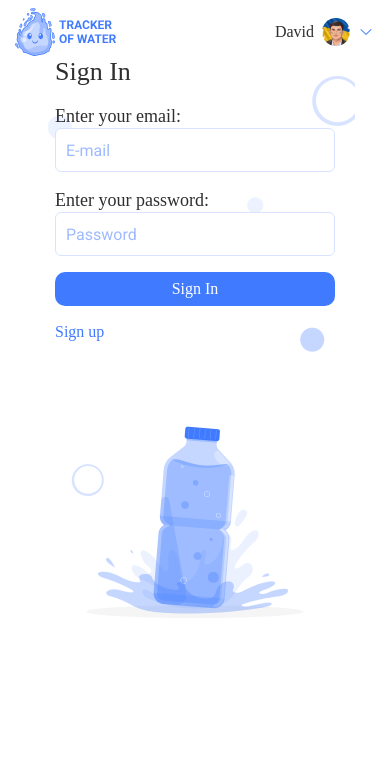
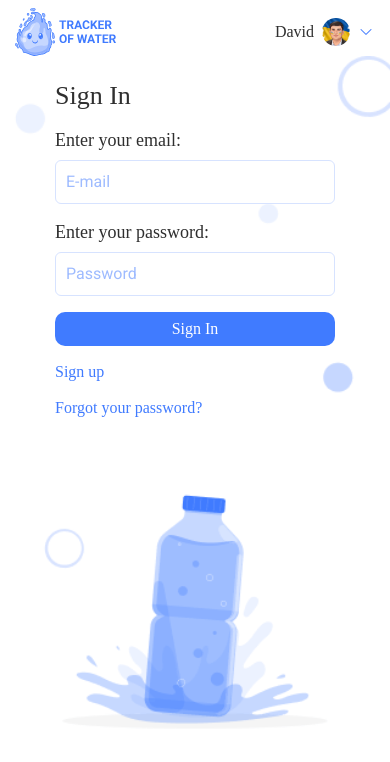
Before and after one commit to AlexSerg01/team-project-watter-app, a React (Vite) app: page /signin in a window 390 px wide. Shown: the top 762 px of the page. Built offline with nearby package versions, Linux system fonts and the light colour scheme.

Commit message:
update_css_forgotPassword_Signin_and_Signup

```diff
--- a/src/App.jsx
+++ b/src/App.jsx
@@ -38,7 +38,10 @@ function App() {
           <Route path="/" element={<Navigate to="/home" />} />
           {/* Add more routes as necessary */}
           <Route path="/reset-password" element={<ForgotPasswordPage />} />
-          <Route path="/reset-password1" element={<UpdatePasswordPage />} />
+          <Route
+            path="/reset-password/:token"
+            element={<UpdatePasswordPage />}
+          />
         </Routes>
       </Router>
     </Layout>
--- a/src/components/AuthFrom/AuthForm.module.css
+++ b/src/components/AuthFrom/AuthForm.module.css
@@ -4,13 +4,15 @@
     flex-direction: column;
     gap: 16px;
     margin-top: 16px;
+    margin-bottom: 16px;
   }
 
   .auth_form label {
+    display: block;
     font-size: 18px;
     line-height: 24px;
     font-weight: 400;
-    margin-bottom: 10px;
+    margin-bottom: 8px;
   }
 
   .auth_form input {
@@ -58,6 +60,7 @@
   }
 
   .auth_form a {
+    display: block;
     color: var(--PRIMERY-BLUE);
     text-decoration: none;
     font-size: 16px;
@@ -86,7 +89,7 @@
     padding: 12px 10px;
     border: 1px solid var(--SECONDARY-GRAY);
     border-radius: 6px;
-    width: 336px;
+    width: 384px;
     box-sizing: border-box;
   }
 
@@ -131,9 +134,11 @@
   }
 
   .auth_form a {
+    display: block;
     color: var(--PRIMERY-BLUE);
     text-decoration: none;
     font-size: 16px;
     line-height: 20px;
+    margin-bottom: 16px;
   }
 }
--- a/src/components/ForgotPasswordForm/ForgotPasswordForm.jsx
+++ b/src/components/ForgotPasswordForm/ForgotPasswordForm.jsx
@@ -28,7 +28,7 @@ const ForgotPasswordForm = () => {
     <Section className={css.sectionForm}>
       <Container className={css.resetPasswordContainer}>
         <div className={css.titleFormThumb}>
-          <h1 className={css.title}>Forgot your password?</h1>
+          <h2 className={css.title}>Forgot your password?</h2>
 
           <Formik
             initialValues={{
@@ -61,6 +61,9 @@ const ForgotPasswordForm = () => {
                 <Link to="/signin" className={css.redirektLink}>
                   Sign in
                 </Link>
+                <Link to="/signup" className={css.redirektLink}>
+                  Sign up
+                </Link>
               </Form>
             )}
           </Formik>
--- a/src/components/ForgotPasswordForm/ForgotPasswordForm.module.css
+++ b/src/components/ForgotPasswordForm/ForgotPasswordForm.module.css
@@ -183,7 +183,7 @@ input.inputError {
   }
   .titleFormThumb {
     width: 336px;
-    padding: 32px;
+    margin-left: 32px;
   }
 }
 
@@ -203,9 +203,6 @@ input.inputError {
 
   .formContainer {
     align-self: flex-end;
-  }
-
-  .formContainer {
     width: 384px;
   }
 }
--- a/src/pages/SigninPage/SigninPage.jsx
+++ b/src/pages/SigninPage/SigninPage.jsx
@@ -1,59 +1,40 @@
-import { useDispatch } from "react-redux";
-import { useNavigate } from "react-router-dom";
-import AuthForm from "../../components/AuthFrom/AuthForm";
-import { loginUser } from "../../redux/auth/operations";
+import { useDispatch } from 'react-redux'
+import { useNavigate } from 'react-router-dom'
+import AuthForm from '../../components/AuthFrom/AuthForm'
+import { loginUser } from '../../redux/auth/operations'
 
-import css from "./SigninPage.module.css";
-
-import BottleSigninDesktop from "../../assets/images/signin/BottleSignin-Desktop/Bottle-for-Sign-in.png";
-import BottleSigninDesktop2x from "../../assets/images/signin/BottleSignin-Desktop/Bottle-for-Sign-in@2x.png";
-import BottleSigninTablet from "../../assets/images/signin/BottleSignin-Tablet/Bottle-for-Sign-in.png";
-import BottleSigninTablet2x from "../../assets/images/signin/BottleSignin-Tablet/Bottle-for-Sign-in@2x.png";
-import BottleSigninMobile from "../../assets/images/signin/BottleSignin-Mobile/Bottle-for-Sign-in.png";
-import BottleSigninMobile2x from "../../assets/images/signin/BottleSignin-Mobile/Bottle-for-Sign-in@2x.png";
+import css from './SigninPage.module.css'
+import { Section } from '../../components/Section/Section'
+import { Container } from '../../components/Container/Container'
 
 const SigninPage = () => {
-  const dispatch = useDispatch();
-  const navigate = useNavigate();
+  const dispatch = useDispatch()
+  const navigate = useNavigate()
 
   const handleSignin = (values, { setSubmitting }) => {
     dispatch(loginUser(values)).then((result) => {
       if (loginUser.fulfilled.match(result)) {
-        navigate("/home"); // Redirect to HomePage
+        navigate('/home') // Redirect to HomePage
       }
-      setSubmitting(false);
-    });
-  };
+      setSubmitting(false)
+    })
+  }
 
   return (
-    <div className={css.signin_container}>
-      <div className={css.image_container}>
-        <picture>
-          <source
-            media="(min-width: 1158px)"
-            srcSet={`${BottleSigninDesktop} 1x, ${BottleSigninDesktop2x} 2x`}
-          />
-          <source
-            media="(min-width: 768px)"
-            srcSet={`${BottleSigninTablet} 1x, ${BottleSigninTablet2x} 2x`}
-          />
-          <source
-            media="(max-width: 767px)"
-            srcSet={`${BottleSigninMobile} 1x, ${BottleSigninMobile2x} 2x`}
-          />
-          <img src={BottleSigninDesktop} alt="bottle" className={css.img} />
-        </picture>
-      </div>
+    <Section className={css.sectionForm}>
+      <Container className={css.resetPasswordContainer}>
+        <div className={css.titleFormThumb}>
+          <h2 className={css.block_name}>Sign In</h2>
+          <AuthForm type="signin" onSubmit={handleSignin} />
+          <p>
+            <a className={css.redirektLink} href="/reset-password">
+              Forgot your password?
+            </a>
+          </p>
+        </div>
+      </Container>
+    </Section>
+  )
+}
 
-      <div className={css.form_container}>
-        <h2 className={css.block_name}>Sign In</h2>
-        <AuthForm type="signin" onSubmit={handleSignin} />
-        {/* <p>
-        <a href="/forgot-password">Forgot your password?</a>
-      </p> */}
-      </div>
-    </div>
-  );
-};
-
-export default SigninPage;
+export default SigninPage
--- a/src/pages/SigninPage/SigninPage.module.css
+++ b/src/pages/SigninPage/SigninPage.module.css
@@ -1,68 +1,85 @@
-@media (max-width: 767px) {
-  /* Основні стилі */
-  .signin_container {
+.sectionForm {
+  background-repeat: no-repeat;
+  background-position: top center;
+  background-size: contain;
+  height: calc(100vh - 65px);
+  background-image: image-set(
+    url(../../assets/images/background/Forfot_Update_Password/sign-in-out-mobile.png)
+      1x,
+    url(../../assets/images/background/Forfot_Update_Password/sign-in-out-mobile-2x.png)
+      2x
+  );
+}
+.titleFormThumb {
+  width: 280px;
+  display: flex;
+  justify-content: center;
+  flex-wrap: wrap;
+  flex-direction: column;
+}
+.redirektLink {
+  margin-top: 16px;
+  font: weight 400px;
+  font-size: 16px;
+  line-height: 1.25;
+  color: var(--PRIMERY-BLUE);
+}
+.block_name {
+  font-weight: 500;
+  font-size: 26px;
+  line-height: 1.23;
+}
+@media screen and (max-width: 767px) {
+  .resetPasswordContainer {
+    padding-top: 40px;
+    display: flex;
+    justify-content: center;
+  }
+  .titleFormThumb {
+    margin-top: 24px;
+  }
+}
+.resetPasswordContainer {
+  padding-top: 40px;
+}
+@media screen and (min-width: 768px) {
+  .sectionForm {
+    background-position: top center;
+    background-size: contain;
+    background-image: image-set(
+      url(../../assets/images/background/Forfot_Update_Password/botle-sign-in-tablet.png)
+        1x,
+      url(../../assets/images/background/Forfot_Update_Password/botle-sign-in-tablet-2x.png)
+        2x
+    );
+  }
+  .titleFormThumb {
+    width: 336px;
+    margin-left: 32px;
+    margin-top: 40px;
+  }
+}
+@media screen and (min-width: 1440px) {
+  .sectionForm {
+    background-position: bottom left;
+    background-image: image-set(
+      url(../../assets/images/background/Forfot_Update_Password/sign-in-out-desktop.png)
+        1x,
+      url(../../assets/images/background/Forfot_Update_Password/sign-in-out-desktop-2x.png)
+        2x
+    );
+  }
+  .resetPasswordContainer {
     display: flex;
     flex-direction: column;
-    align-items: center;
-    max-width: 320px;
-    height: 100vh;
-    background-image: url("../../assets/images/background/mobile/Background-m-MainPage.png");
-    background-size: contain;
-    background-repeat: no-repeat;
-    background-position: center 20px;
-    margin: 0 auto;
-    position: relative; /* Додаємо для позиціонування елементів всередині */
+    justify-content: right;
+    padding-right: 216px;
+    padding-top: 162px;
   }
-
-  .form_container {
-    max-width: 280px;
-    width: 100%;
-    display: flex;
-    flex-direction: column;
-    align-items: center;
-    margin: 0 auto;
-    order: 1;
-    position: relative; /* Контейнер з формою тепер відносний */
-    z-index: 2; /* Піднімаємо форму над фоном */
-  }
-
-  .block_name {
-    font-size: 26px;
-    font-weight: 500;
-    line-height: 32px;
-    width: 100%;
-  }
-
-  .image_container {
-    width: 280px;
-    height: 210px;
-    align-items: center;
-    overflow: hidden;
-    flex-shrink: 0;
-    order: 2;
-  }
-
-  .img {
-    margin-top: 66px;
-    margin-left: 20px;
-    width: 280px;
-    height: 210px;
-    overflow: hidden;
-    flex-shrink: 0;
-  }
-
-  /* Медіа-запит для мобільних пристроїв */
-  .signin_container {
-    width: 100%;
-  }
-
-  .form_container {
-    max-width: 280px;
-    margin: 0 auto;
-  }
-
-  .image_container {
-    width: 320px; /* Зменшений розмір для мобільних пристроїв */
-    height: auto;
+  .titleFormThumb {
+    margin-top: 162px;
+    margin-right: 216px;
+    width: 384px;
+    align-self: flex-end;
   }
 }
--- a/src/pages/SignupPage/SignupPage.jsx
+++ b/src/pages/SignupPage/SignupPage.jsx
@@ -1,64 +1,43 @@
-import { useDispatch } from "react-redux";
-import { useNavigate } from "react-router-dom";
-import { registerUser } from "../../redux/auth/operations";
-import AuthForm from "../../components/AuthFrom/AuthForm";
-import css from "./Signup.module.css";
+import { useDispatch } from 'react-redux'
+import { useNavigate } from 'react-router-dom'
+import { registerUser } from '../../redux/auth/operations'
+import AuthForm from '../../components/AuthFrom/AuthForm'
 
-import BottleSigninDesktop from "../../assets/images/signin/BottleSignin-Desktop/Bottle-for-Sign-in.png";
-import BottleSigninDesktop2x from "../../assets/images/signin/BottleSignin-Desktop/Bottle-for-Sign-in@2x.png";
-import BottleSigninTablet from "../../assets/images/signin/BottleSignin-Tablet/Bottle-for-Sign-in.png";
-import BottleSigninTablet2x from "../../assets/images/signin/BottleSignin-Tablet/Bottle-for-Sign-in@2x.png";
-import BottleSigninMobile from "../../assets/images/signin/BottleSignin-Mobile/Bottle-for-Sign-in.png";
-import BottleSigninMobile2x from "../../assets/images/signin/BottleSignin-Mobile/Bottle-for-Sign-in@2x.png";
-
+import css from './Signup.module.css'
+import { Section } from '../../components/Section/Section'
+import { Container } from '../../components/Container/Container'
 const SignupPage = () => {
-  const dispatch = useDispatch();
-  const navigate = useNavigate();
+  const dispatch = useDispatch()
+  const navigate = useNavigate()
 
   const handleSignup = (values, { setSubmitting }) => {
     // Очищення поля repeatPassword
     // eslint-disable-next-line no-unused-vars
-    const { repeatPassword, ...signupData } = values;
+    const { repeatPassword, ...signupData } = values
 
     dispatch(registerUser(signupData)).then((result) => {
       if (registerUser.fulfilled.match(result)) {
-        navigate("/signin");
+        navigate('/signin')
       }
-      setSubmitting(false);
-    });
-  };
+      setSubmitting(false)
+    })
+  }
 
   return (
-    <div className={css.signup_container}>
-      <div className={css.image_container}>
-        <picture>
-          <source
-            media="(min-width: 1158px)"
-            srcSet={`${BottleSigninDesktop} 1x, ${BottleSigninDesktop2x} 2x`}
-          />
-          <source
-            media="(min-width: 768px)"
-            srcSet={`${BottleSigninTablet} 1x, ${BottleSigninTablet2x} 2x`}
-          />
-          <source
-            media="(max-width: 767px)"
-            srcSet={`${BottleSigninMobile} 1x, ${BottleSigninMobile2x} 2x`}
-          />
-          <img
-            src={BottleSigninDesktop}
-            alt="bottle"
-            width="360"
-            height="300"
-            className={css.img}
-          />
-        </picture>
-      </div>
-      <div className={css.form_container}>
-        <h2 className={css.block_name}>Sign Up</h2>
-        <AuthForm type="signup" onSubmit={handleSignup} />
-      </div>
-    </div>
-  );
-};
+    <Section className={css.sectionForm}>
+      <Container className={css.resetPasswordContainer}>
+        <div className={css.titleFormThumb}>
+          <h2 className={css.block_name}>Sign Up</h2>
+          <AuthForm type="signup" onSubmit={handleSignup} />
+          <p>
+            <a className={css.redirektLink} href="/reset-password">
+              Forgot your password?
+            </a>
+          </p>
+        </div>
+      </Container>
+    </Section>
+  )
+}
 
-export default SignupPage;
+export default SignupPage
```
Also changed, not shown: src/pages/SignupPage/Signup.module.css (+69 -87 lines).
